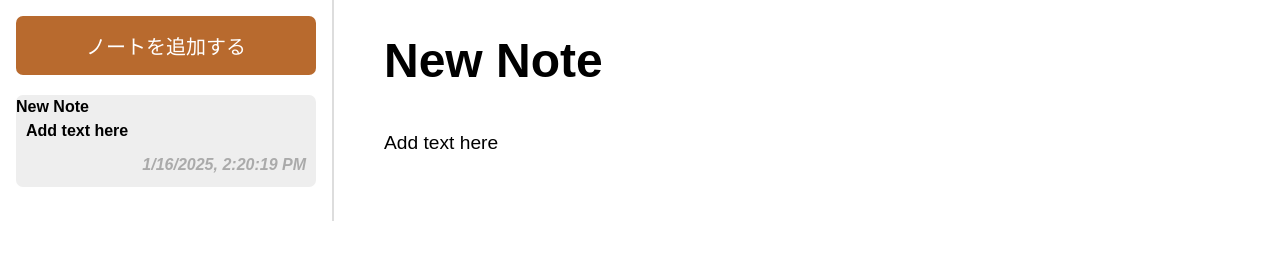
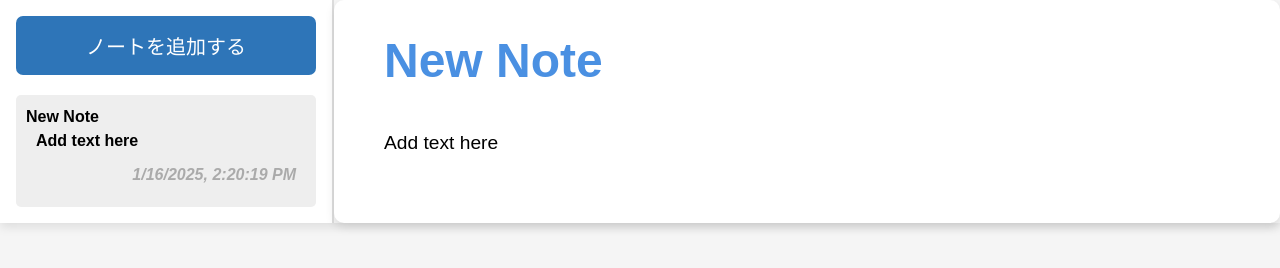
Before and after one commit to OBookBook/Vanilla-Javascript-Memo, a website built with Vite: page index.html in a window 1280 px wide. Both pictures are taken after a click on the button "ノートを追加する". Built offline with nearby package versions, Linux system fonts and the light colour scheme.

Commit message:
Enhance styling in style.scss: Update font-family syntax, introduce CSS variables for primary, secondary, and accent colors, and improve layout with background colors and box shadows. Refactor button and list item styles for better hover effects and transitions, ensuring a more polished UI experience.

```diff
--- a/src/style.scss
+++ b/src/style.scss
@@ -1,22 +1,28 @@
 :root {
-  font-family: Inter, system-ui, Avenir, Helvetica, Arial, sans-serif;
+  font-family: "Inter", system-ui, Avenir, Helvetica, Arial, sans-serif;
   line-height: 1.5;
   font-weight: 400;
   font-synthesis: none;
   text-rendering: optimizeLegibility;
   -webkit-font-smoothing: antialiased;
   -moz-osx-font-smoothing: grayscale;
+  --primary-color: #4a90e2;
+  --secondary-color: #f5f5f5;
+  --accent-color: #2e75b8;
+  --hover-color: #2c469c;
 }
 
 html,
 body {
   height: 100%;
   margin: 0;
+  background-color: var(--secondary-color);
 }
 
 .notes {
   display: flex;
   height: 100%;
+  box-shadow: 0 4px 10px rgba(0, 0, 0, 0.1);
 
   * {
     font-family: sans-serif;
@@ -28,10 +34,11 @@ body {
     overflow-y: auto;
     padding: 1em;
     width: 300px;
+    background-color: white;
   }
 
   &Add {
-    background: #b86a2e;
+    background: var(--accent-color);
     border: none;
     border-radius: 7px;
     color: #ffffff;
@@ -41,19 +48,26 @@ body {
     margin-bottom: 1em;
     padding: 0.75em 0;
     width: 100%;
+    transition: background 0.3s;
 
     &:hover {
-      background: #9c5c2c;
+      background: var(--hover-color);
     }
   }
 
   &List-item {
     cursor: pointer;
+    padding: 10px;
+    border-radius: 5px;
+    transition: background 0.3s;
 
     &--selected {
       background: #eeeeee;
-      border-radius: 7px;
       font-weight: bold;
+    }
+
+    &:hover {
+      background: #f0f0f0;
     }
   }
 
@@ -64,6 +78,7 @@ body {
 
   &Small-title {
     font-size: 1.2em;
+    color: var(--primary-color);
   }
 
   &Small-body {
@@ -81,6 +96,9 @@ body {
     flex-direction: column;
     padding: 2em 3em;
     flex-grow: 1;
+    background-color: white;
+    border-radius: 10px;
+    box-shadow: 0 4px 10px rgba(0, 0, 0, 0.1);
   }
 
   &Title,
@@ -93,6 +111,7 @@ body {
   &Title {
     font-size: 3em;
     font-weight: bold;
+    color: var(--primary-color);
   }
 
   &Body {
```
